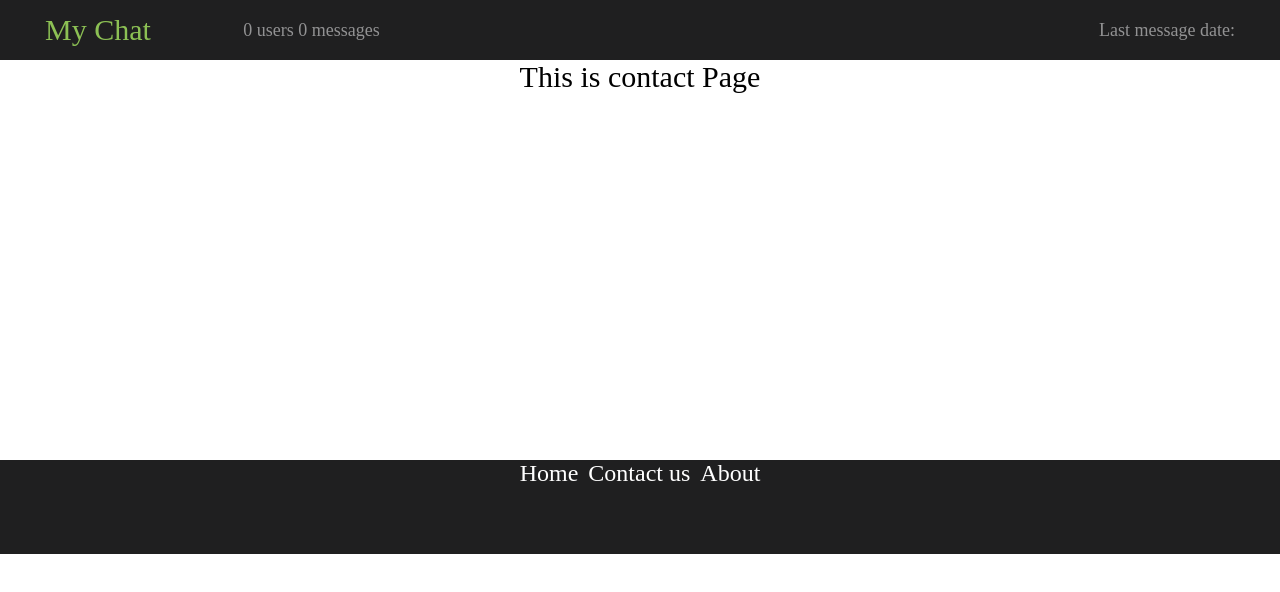
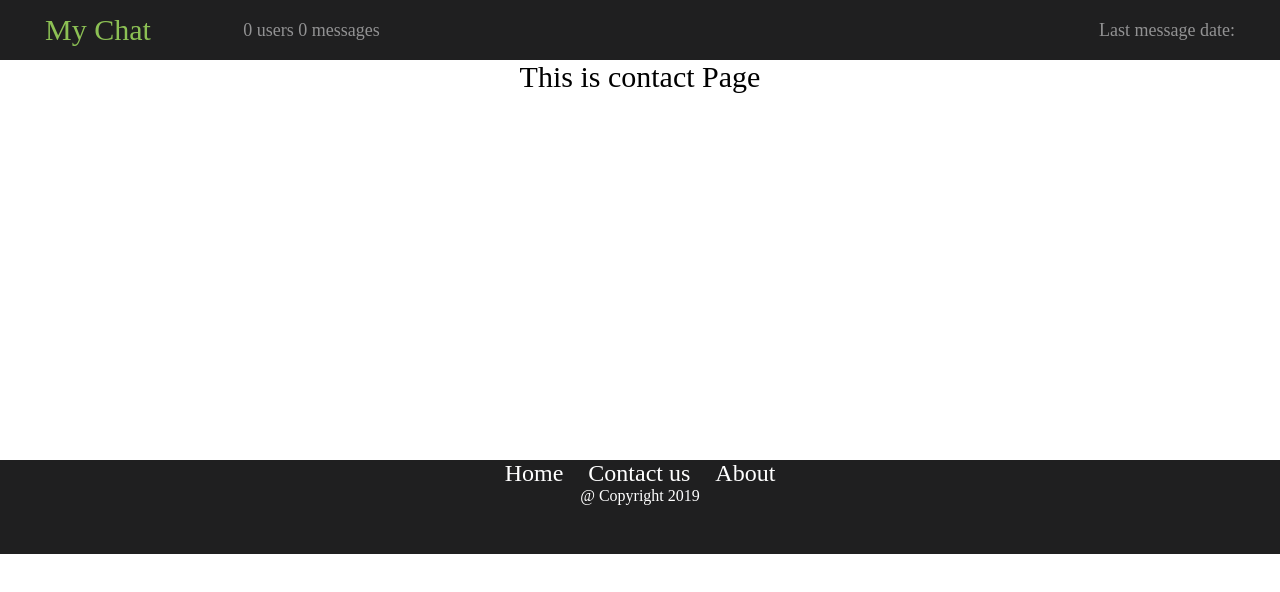
Before and after one commit to TRSKZK/chat-page, a React (Create React App) app: page /contact in a window 1280 px wide. Shown: the top 592 px of the page. Built offline with nearby package versions, Linux system fonts and the light colour scheme; a web font is replaced by a local one.

Commit message:
footer links refactored

```diff
--- a/src/features/Footer.js
+++ b/src/features/Footer.js
@@ -7,29 +7,38 @@ background-color:#1f1f20;
 width: 100%;
 height: 94px;
 
+
 `
-const LinksWrapp = styled.div`
+const LinksWrapp = styled.ul`
 display:flex;
 justify-content:center;
-gap:10px;
+gap:25px;
+list-style: none;
 
 `
+
 const StyledLink = styled(Link)`
 color:white;
 font-size:24px;
 text-decoration: none;
 
 `
+
+const CopyRight = styled.p`
+text-align:center;
+color: white;
+margin: 0 0 10px 0;
+`
 export const Footer = () => {
-
 
     return (
         <FooterWrapp>
             <LinksWrapp>
-                <StyledLink to='/'>Home</StyledLink>
-                <StyledLink to='/contact'>Contact us</StyledLink>
-                <StyledLink to='/about'>About</StyledLink>
+               <li> <StyledLink to='/'>Home</StyledLink></li>
+               <li> <StyledLink to='/contact'>Contact us</StyledLink></li>
+               <li>  <StyledLink to='/about'>About</StyledLink></li>
             </LinksWrapp>
+            <CopyRight>@ Copyright 2019</CopyRight>
         </FooterWrapp>
     )
 }
```
